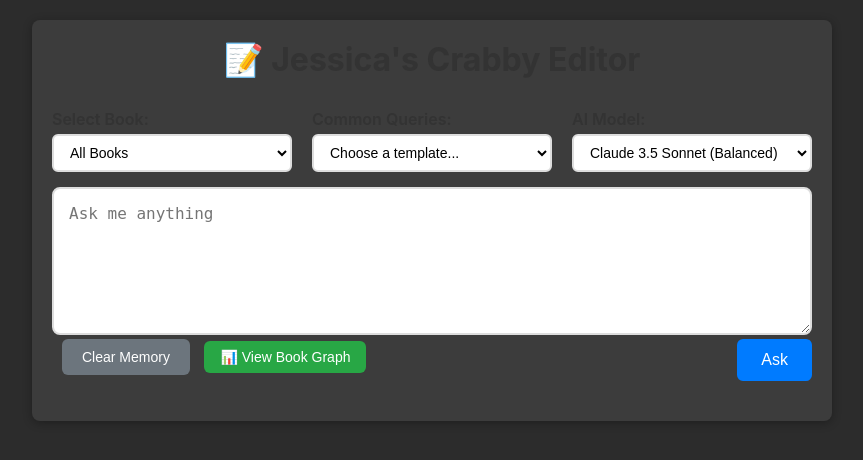
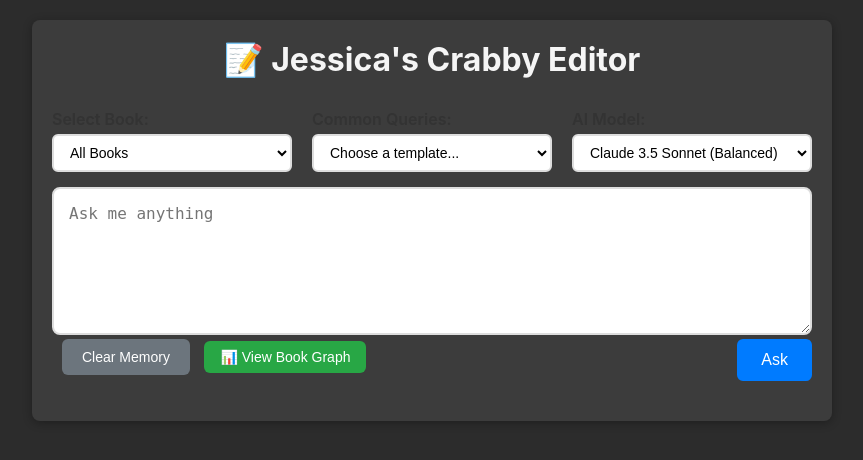
Before and after one commit to minitru/bunnyAI, a Flask app: page / in a window 1280 px wide. Shown: the top 460 px of the page, without its empty margins (208-1071 px from the left). Run offline with Flask 3, Linux system fonts and the light colour scheme; data that the repository does not hold is empty.

Commit message:
fix title

```diff
--- a/templates/index.html
+++ b/templates/index.html
@@ -24,7 +24,7 @@
             margin-bottom: 30px;
         }
         .header h1 {
-            color: #333;
+            color: #f5f5f5;
             margin: 0;
             font-size: 2rem;
         }
```
